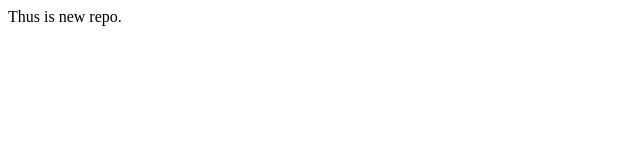
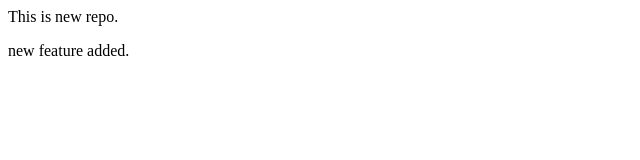
Before and after one commit to AshuGitHub-7/demo, a plain HTML site: page local repo/index.html in a window 1280 px wide. Shown: the whole page, without its empty margins (0-640 px from the left). Drawn offline with Linux system fonts and the light colour scheme.

Commit message:
new feature added

```diff
--- a/local repo/index.html
+++ b/local repo/index.html
@@ -1 +1,2 @@
-<p>Thus is new repo.</p>
+<p>This is new repo.</p>
+<p>new feature added.</p>
```
